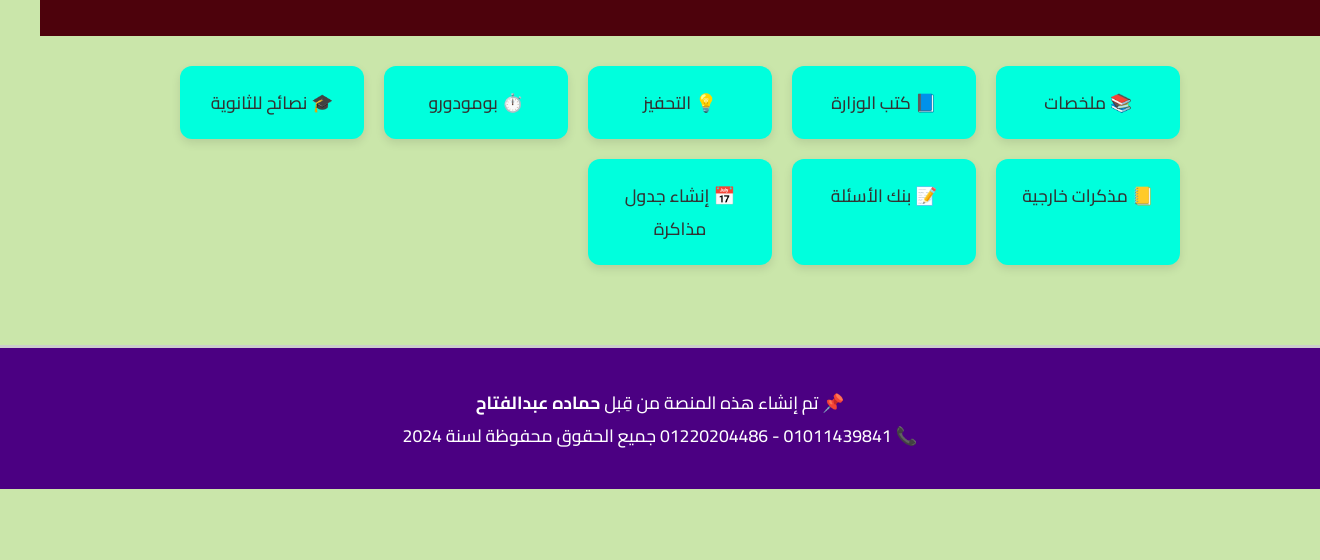
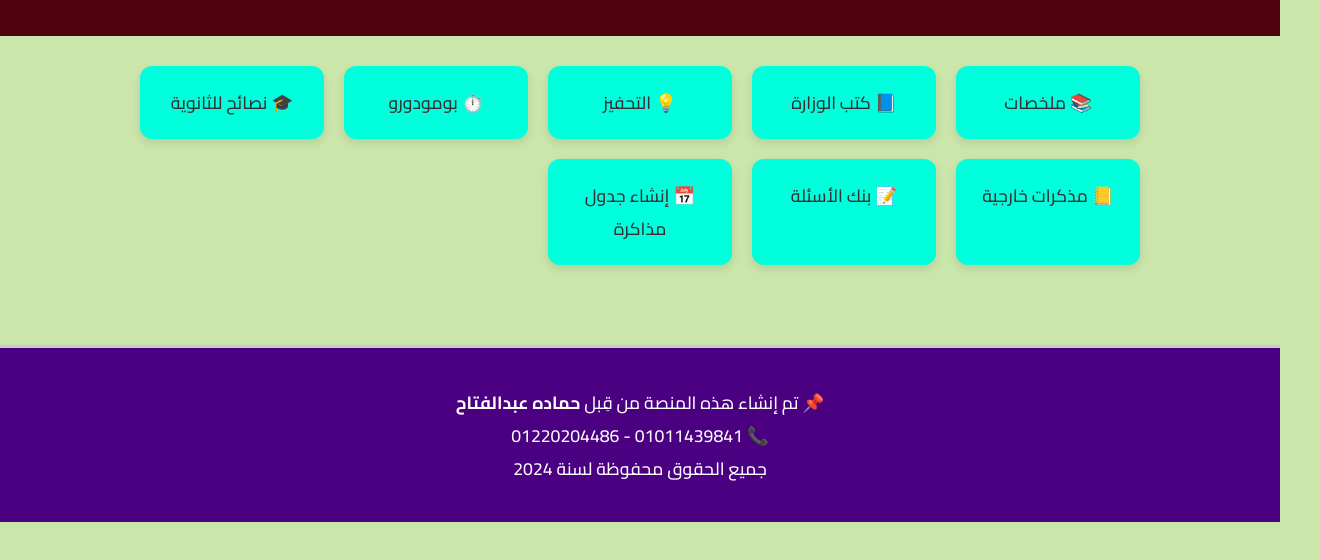
Before and after one commit to hamadatech189/almobdea1, a plain HTML site: page index.html in a window 1280 px wide. Shown: the part 144-704 px from the top of the page, 1320 px wide, since content can reach past the window. Drawn offline with Linux system fonts and the light colour scheme.

Commit message:
Update index.html

```diff
--- a/index.html
+++ b/index.html
@@ -77,6 +77,20 @@
     #home-btn:hover {
       background-color: #0056b3;
     }
+
+    /* معالجة عرض الشريط في التذييل ليملأ الصفحة بالكامل */
+    footer {
+      background-color: #4b0082;
+      color: white;
+      text-align: center;
+      padding: 20px;
+      font-size: 1.1em;
+      position: relative;
+      width: 100vw;
+      box-sizing: border-box;
+      margin-top: 50px;
+      border-top: 3px solid #ccc;
+    }
   </style>
 </head>
 <body>
@@ -106,7 +120,7 @@
 
   <footer>
     <p>📌 تم إنشاء هذه المنصة من قِبل <strong>حماده عبدالفتاح</strong><br>
-    📞 01011439841 - 01220204486
+    📞 01011439841 - 01220204486<br>
     جميع الحقوق محفوظة لسنة 2024</p>
   </footer>
 
@@ -115,7 +129,7 @@
     window.onload = function() {
       setTimeout(function() {
         document.getElementById("loading-screen").style.display = "none";
-      }, 4000); // 6 ثواني
+      }, 4000); // 4 ثواني
     };
   </script>
 </body>
```
